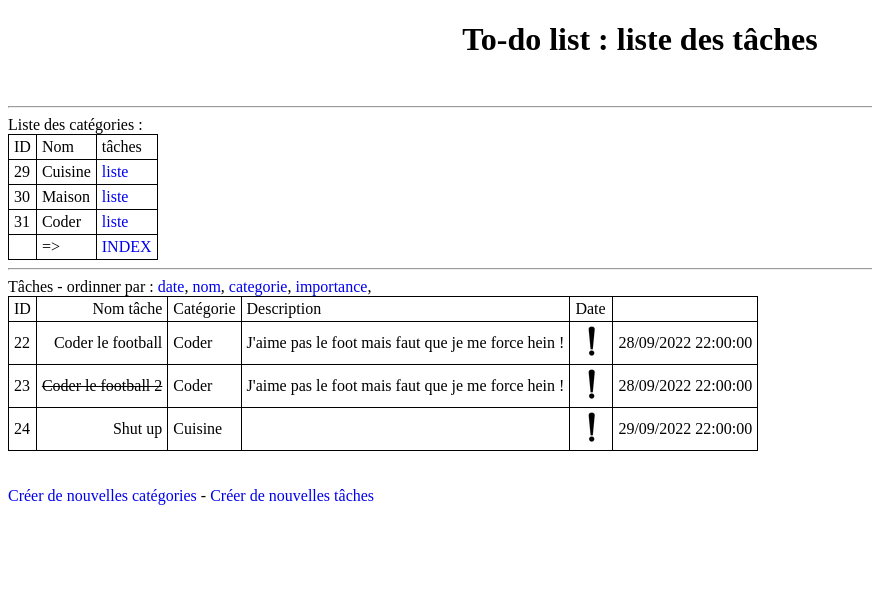
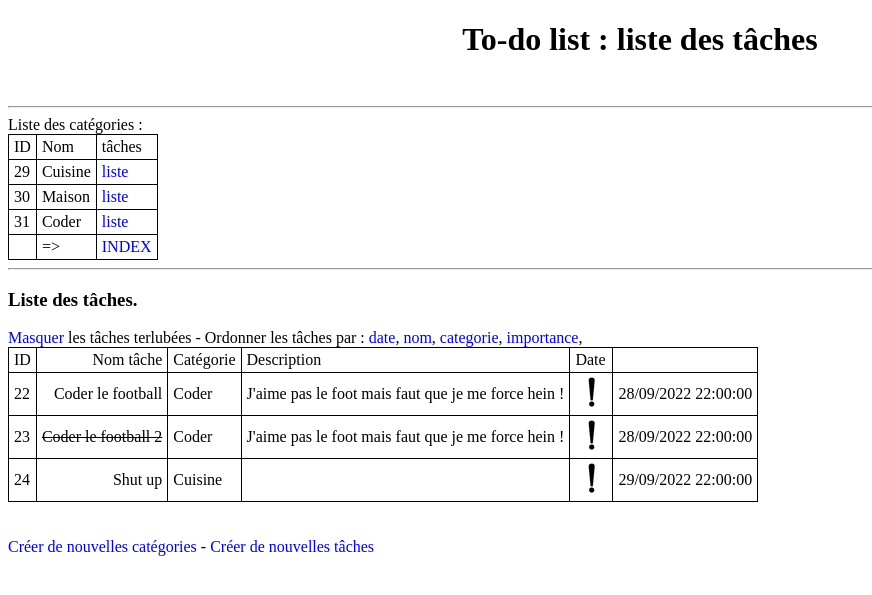
Before and after one commit to cedwics10/Tasker, a PHP site: page /index.php in a window 1280 px wide. Shown: the top 595 px of the page, without its empty margins (0-872 px from the left). Run offline with PHP 8.4, Linux system fonts and the light colour scheme; data comes from the database, SQL or seed files in the repository.

Commit message:
Restore link to unshow completed tasks

```diff
--- a/index.php
+++ b/index.php
@@ -20,7 +20,8 @@ Liste des catégories :
 </tr>
 </table>
 <hr />
-Tâches - ordinner par :
+<h3>Liste des tâches.</h3>
+<a href="<?=qmark_part(['aff_complete'], ['aff_complete' => $get_complete])?>"><?=$str_complete?></a> les tâches terlubées - Ordonner les tâches par :
 <?php foreach(ORDER_ARRAY as $cle => $o_by) { ?>
 <a href='<?=qmark_part(['order_by'], ['order_by' => $cle])?>'><?=$cle?></a>,
 <?php } ?>
```
